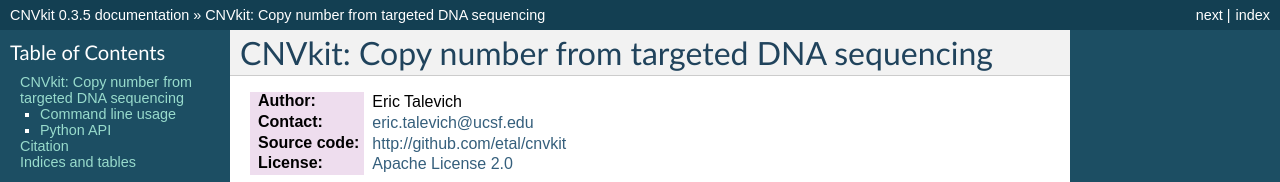
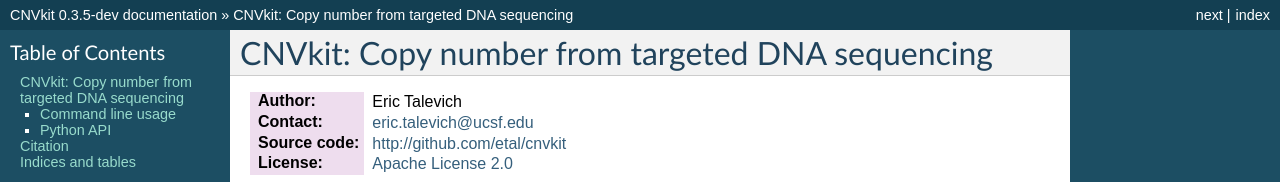
Before and after one commit to etal/cnvkit, a Sphinx documentation site: the page built from doc/index.rst, in a window 1280 px wide and 900 px high. Shown: the top 182 px of the window. Built offline with Sphinx 7.4.7, drawn with Linux system fonts in a browser that asks for light colours; some of the changed text lies outside the part shown.

Commit message:
Bumped version to 0.3.5-dev

```diff
--- a/doc/conf.py
+++ b/doc/conf.py
@@ -60,7 +60,7 @@
 # The short X.Y version.
 version = '0.3'
 # The full version, including alpha/beta/rc tags.
-release = '0.3.5'
+release = '0.3.5-dev'
 
 # The language for content autogenerated by Sphinx. Refer to documentation
 # for a list of supported languages.
--- a/setup.py
+++ b/setup.py
@@ -26,7 +26,7 @@
 
 setup_args.update(
     name='CNVkit',
-    version='0.3.5',
+    version='0.3.5-dev',
     description=__doc__,
     author='Eric Talevich',
     author_email='eric.talevich@ucsf.edu',
```
